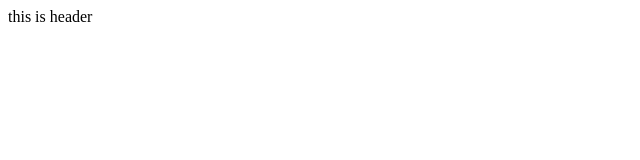
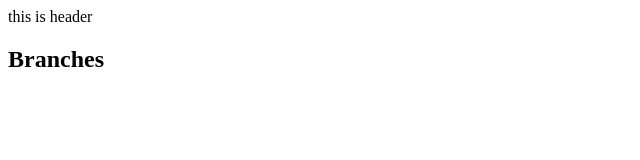
Before and after one commit to alinbrg/academy19-6, a plain HTML site: page index.html in a window 1280 px wide. Shown: the whole page, without its empty margins (0-640 px from the left). Drawn offline with Linux system fonts and the light colour scheme.

Commit message:
Added section

```diff
--- a/index.html
+++ b/index.html
@@ -8,5 +8,8 @@
 	</head>
 	<body>
 		<header>this is header</header>
+		<section>
+			<H1>Branches</H1>
+		</section>
 	</body>
 </html>
```
